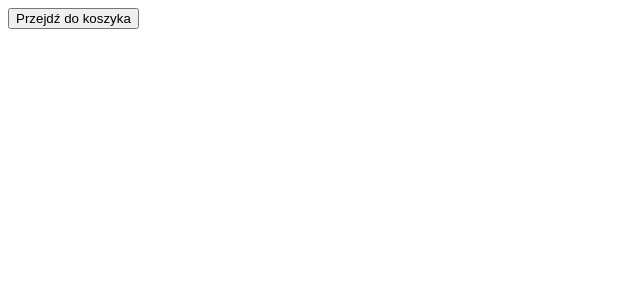
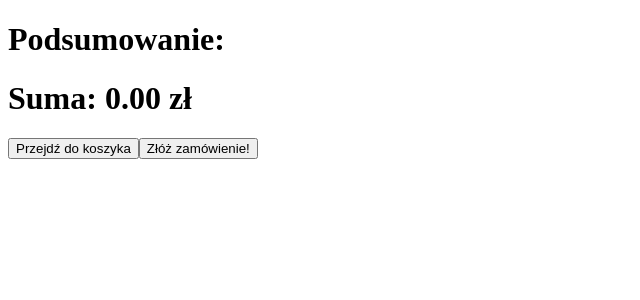
Before and after one commit to hjxxzk/Agnieszka_Pisarek_Web_Wroclaw, a React (Vite) app: page /summary in a window 1280 px wide. Shown: the top 300 px of the page, without its empty margins (0-640 px from the left). Built offline with nearby package versions, Linux system fonts and the light colour scheme.

Commit message:
add cart summary page

```diff
--- a/src/App.tsx
+++ b/src/App.tsx
@@ -75,7 +75,9 @@ function App() {
                                                    decreaseQuantity={handleDecreaseQuantity}
                                                    calculatePrice={calculatePrice}
                                                    totalPrice={calculateTotalPrice()}/>}/>
-                <Route path="/summary" element={<CartSummary />}></Route>
+                <Route path="/summary" element={<CartSummary cartItems={cartItems}
+                                                             calculatePrice={calculatePrice}
+                                                             totalPrice={calculateTotalPrice()}/>}></Route>
             </Routes>
         </Router>
     );
--- a/src/components/Cart.tsx
+++ b/src/components/Cart.tsx
@@ -47,7 +47,7 @@ const Cart: React.FC<CartProps> = ({
                         ))}
                     </ul>
                     <Link to="/summary">
-                        <button>Złóż zamówienie</button>
+                        <button>Przejdź do podsumowania</button>
                     </Link>
                 </div>
             ) : (
--- a/src/components/CartSummary.tsx
+++ b/src/components/CartSummary.tsx
@@ -1,13 +1,38 @@
 import React from "react";
 import {Link} from "react-router-dom";
 
+interface CartItem {
+    id: number;
+    name: string;
+    price: string;
+    quantity: number;
+}
 
-const CartSummary: React.FC = () => {
+interface CartSummaryProps {
+    cartItems: CartItem[];
+    calculatePrice: (id: number) => number;
+    totalPrice: string;
+}
+
+const CartSummary: React.FC<CartSummaryProps> = ({ cartItems, calculatePrice, totalPrice }) => {
     return (
         <div>
+            <h1>Podsumowanie:</h1>
+            <ul>
+                {cartItems.map((item) => (
+                    <li key={item.id}>
+                        <h2>{item.name}</h2>
+                        <p>Cena: {item.price} zł</p>
+                        <p>Ilość: {item.quantity}</p>
+                        <p>Suma częściowa: {calculatePrice(item.id).toFixed(2)} zł</p>
+                    </li>
+                ))}
+            </ul>
+            <h1>Suma: {totalPrice} zł</h1>
             <Link to="/cart">
                 <button>Przejdź do koszyka</button>
             </Link>
+            <button>Złóż zamówienie!</button>
         </div>
     );
 }
```
